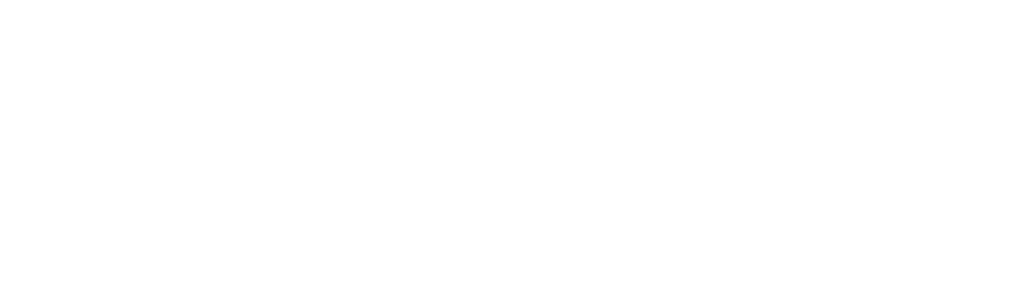
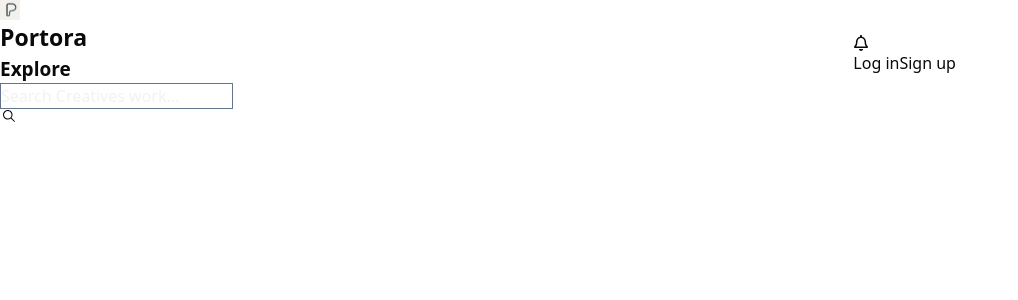
Before and after one commit to 4ssh1/portora, a React (Vite) app: page / in a window 1280 px wide. Shown: the top 300 px of the page, without its empty margins (0-1018 px from the left). Built offline with nearby package versions, Linux system fonts and the light colour scheme.

Commit message:
set up routing and fonts

```diff
--- /dev/null
+++ b/components/Home/Header.tsx
@@ -0,0 +1,35 @@
+import { FaRegBell } from "react-icons/fa";
+import { IoIosSearch } from "react-icons/io";
+
+function Header() {
+  const logo = <img src="/logo-p.png" alt="logo" className="size-5" />
+  const bellIcon = <FaRegBell />
+  const rightInfo: string[] = ["Log in", "Sign up"]
+
+  return (
+    <div className="flex">
+      <div className="flex justify-around w-full">
+        <div className="inline-flex justify-between items-center w-2/3">
+          <div>
+            <p className="nunito font-bold text-[23px]"><span>{logo}</span>Portora</p>
+            <p className="nunito text-[19px] font-semibold">Explore</p>
+            <div className="relative border-[1px] border-slate-500">
+                <input type="text" name="search" id="search" className="text-[#E6E6E6]" placeholder="Search Creatives work..."/>
+                <IoIosSearch className="absolute"/>
+            </div>
+          </div>
+        </div>
+        <div className="flex justify-between items-center w-1/3">
+          <div>
+            {bellIcon}
+            {rightInfo.map(info=>(
+              <button>{info}</button>
+              ))}
+          </div>
+        </div>
+      </div>
+    </div>
+  )
+}
+
+export default Header
--- /dev/null
+++ b/font.css
@@ -0,0 +1,11 @@
+@import url('https://fonts.googleapis.com/css2?family=Nunito:ital,wght@0,200..1000;1,200..1000&family=Roboto:ital,wght@0,100..900;1,100..900&display=swap');
+
+.roboto {
+  font-family: "Roboto", sans-serif;
+  font-style: normal;
+}
+
+.nunito {
+  font-family: "Nunito", sans-serif;
+  font-style: normal;
+}
--- a/package.json
+++ b/package.json
@@ -17,8 +17,11 @@
     "postcss": "^8.5.6",
     "react": "^19.1.0",
     "react-dom": "^19.1.0",
+    "react-icons": "^5.5.0",
+    "react-router-dom": "^7.6.3",
     "tailwind-merge": "^3.3.1",
-    "tailwindcss": "^4.1.11"
+    "tailwindcss": "^4.1.11",
+    "zustand": "^5.0.6"
   },
   "devDependencies": {
     "@eslint/js": "^9.29.0",
--- a/pages/HomePage.tsx
+++ b/pages/HomePage.tsx
@@ -0,0 +1,11 @@
+import Header from '../components/Home/Header'
+
+function HomePage() {
+  return (
+    <div>
+      <Header />
+    </div>
+  )
+}
+
+export default HomePage
--- /dev/null
+++ b/routes/EntryRoutes.tsx
@@ -0,0 +1,9 @@
+import HomePage from "../pages/HomePage"
+import type { RouteObject } from "react-router-dom";
+
+export const EntryRoute:RouteObject[] = [
+        {
+          element: <HomePage />,
+          path: '/'
+        },
+    ]
--- /dev/null
+++ b/routes/MainRoutes.tsx
@@ -0,0 +1,14 @@
+import {Route, Routes} from 'react-router-dom'
+import { EntryRoute } from './EntryRoutes'
+
+function MainRoutes() {
+  return (
+    <Routes>
+        {EntryRoute.map(route=>(
+            <Route element={route.element} path={route.path}/>
+        ))}
+    </Routes>
+  )
+}
+
+export default MainRoutes
--- a/src/App.tsx
+++ b/src/App.tsx
@@ -1,8 +1,13 @@
+import {BrowserRouter} from 'react-router-dom'
+import MainRoutes from '../routes/MainRoutes'
+
 function App() {
 
   return (
     <>
-
+      <BrowserRouter>
+        <MainRoutes />
+      </BrowserRouter>
     </>
   )
 }
```
Also changed, not shown: public/logo-p.png (added), 1 other file (tests, documents, lock files or other folders).
